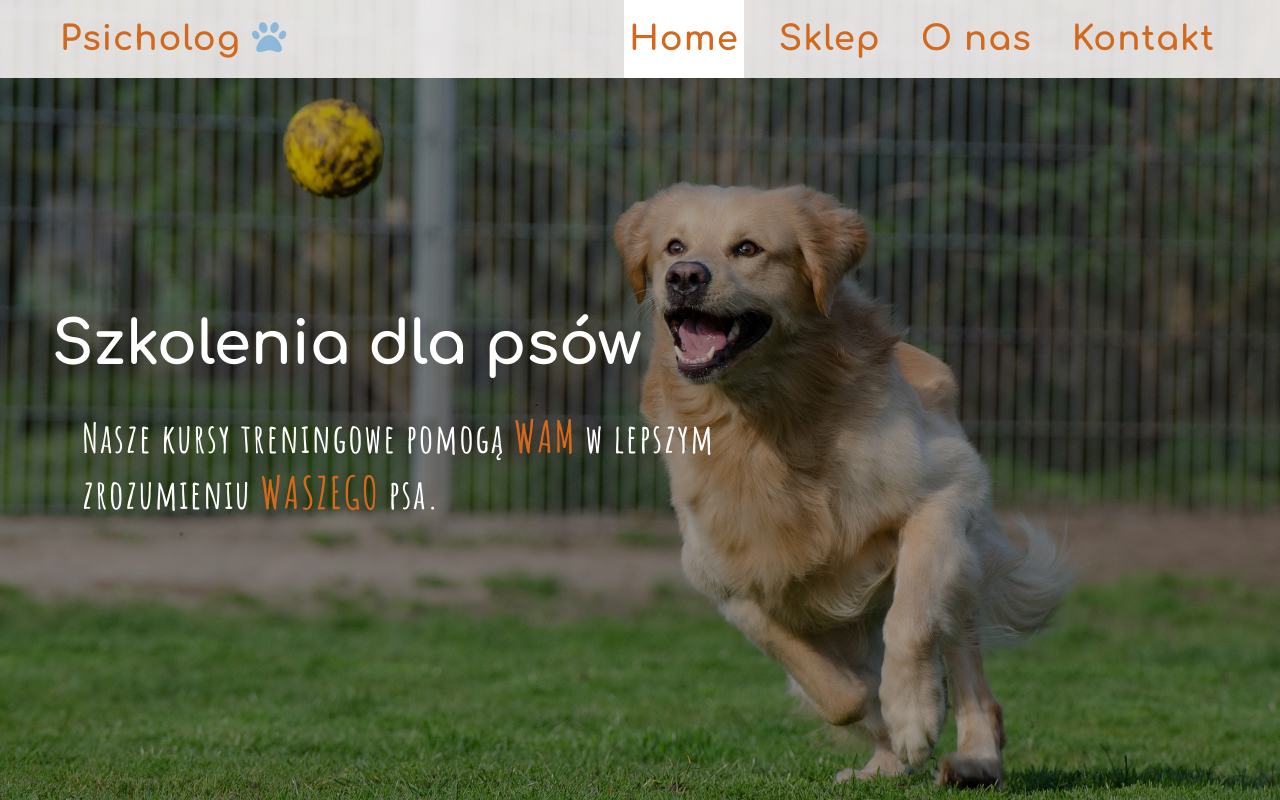
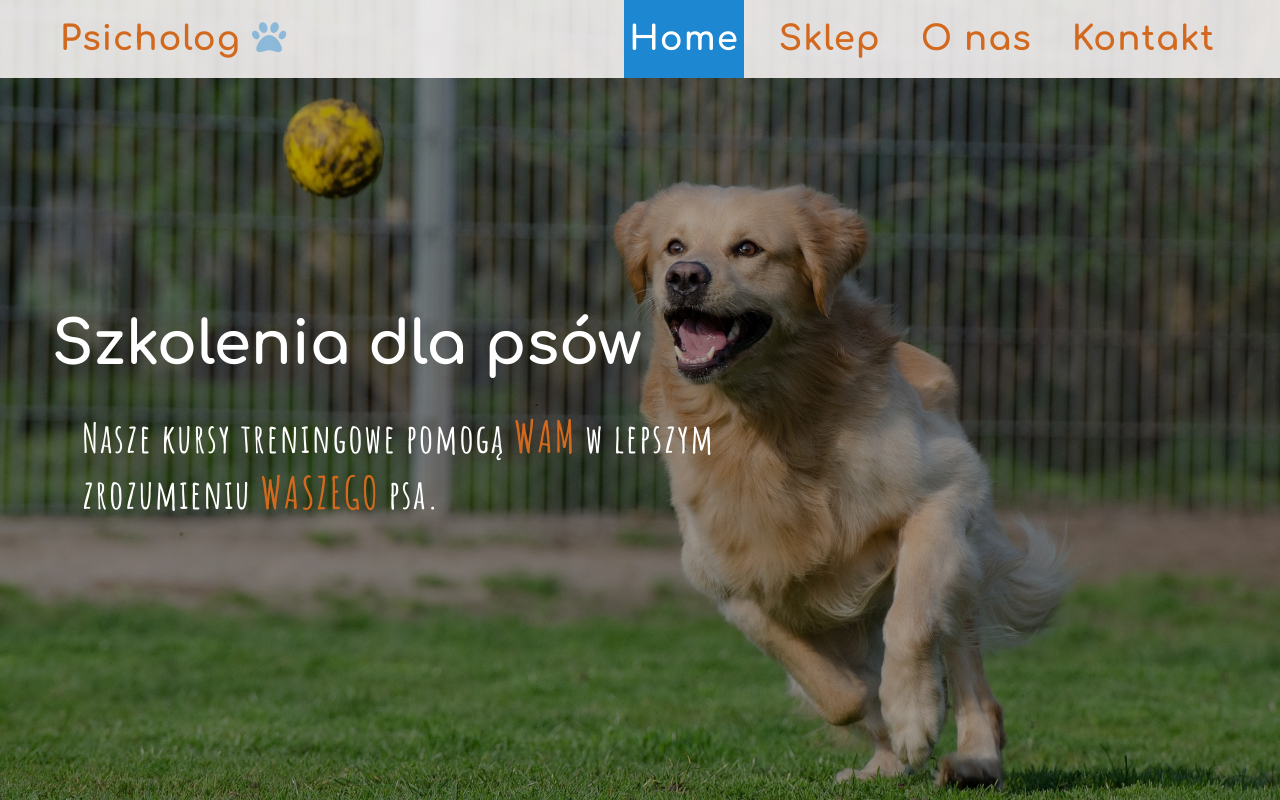
Before and after one commit to Grzegorz1992/DogCoachPage, a website built with Vite: page src/index.html in a window 1280 px wide. In both pictures the pointer is over the link "Home". Shown: the top 800 px of the page. Built offline with nearby package versions, Linux system fonts and the light colour scheme.

Commit message:
changed hover for links in desktop view

```diff
--- a/src/style.scss
+++ b/src/style.scss
@@ -192,10 +192,12 @@ body {
 						padding: 2rem 0.5rem;
 						letter-spacing: 1px;
 						cursor: pointer;
+						transition: all 0.3s;
 					}
 
 					.link:hover {
-						background: $pure-white;
+						background: $second-main-color;
+						color: $pure-white;
 					}
 				}
 			}
```
